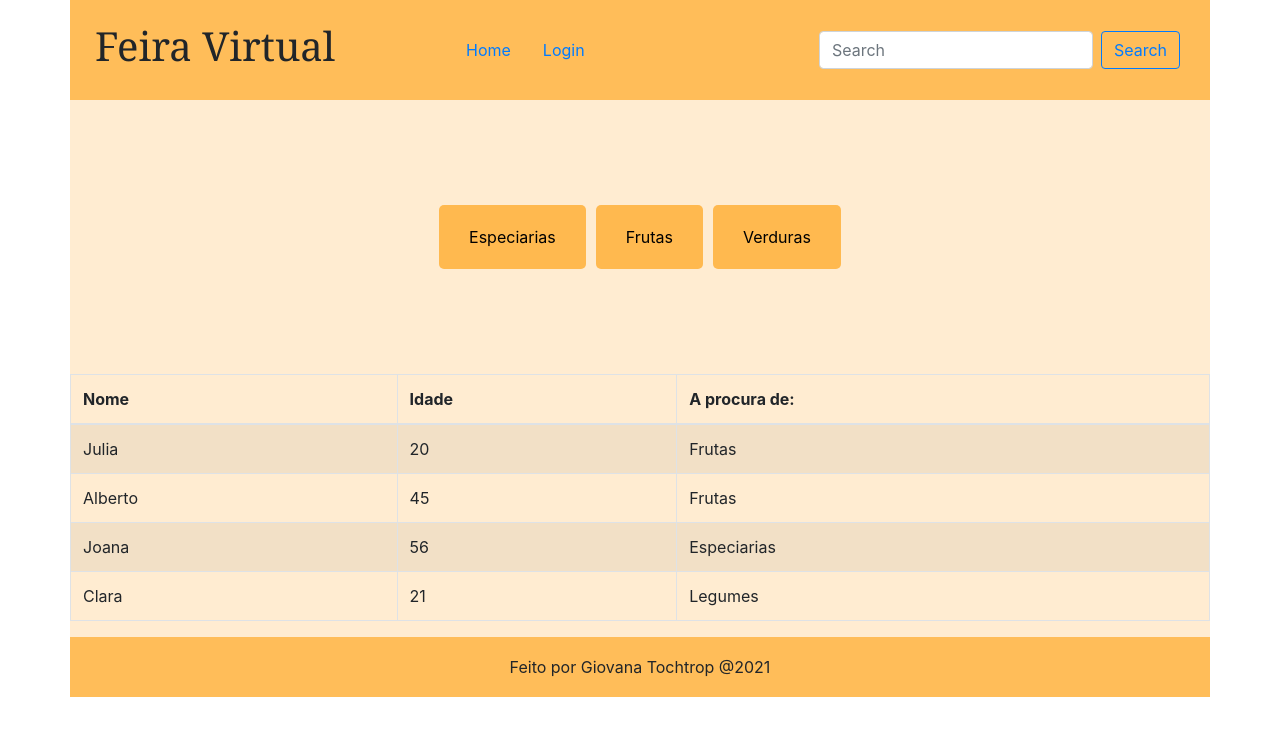
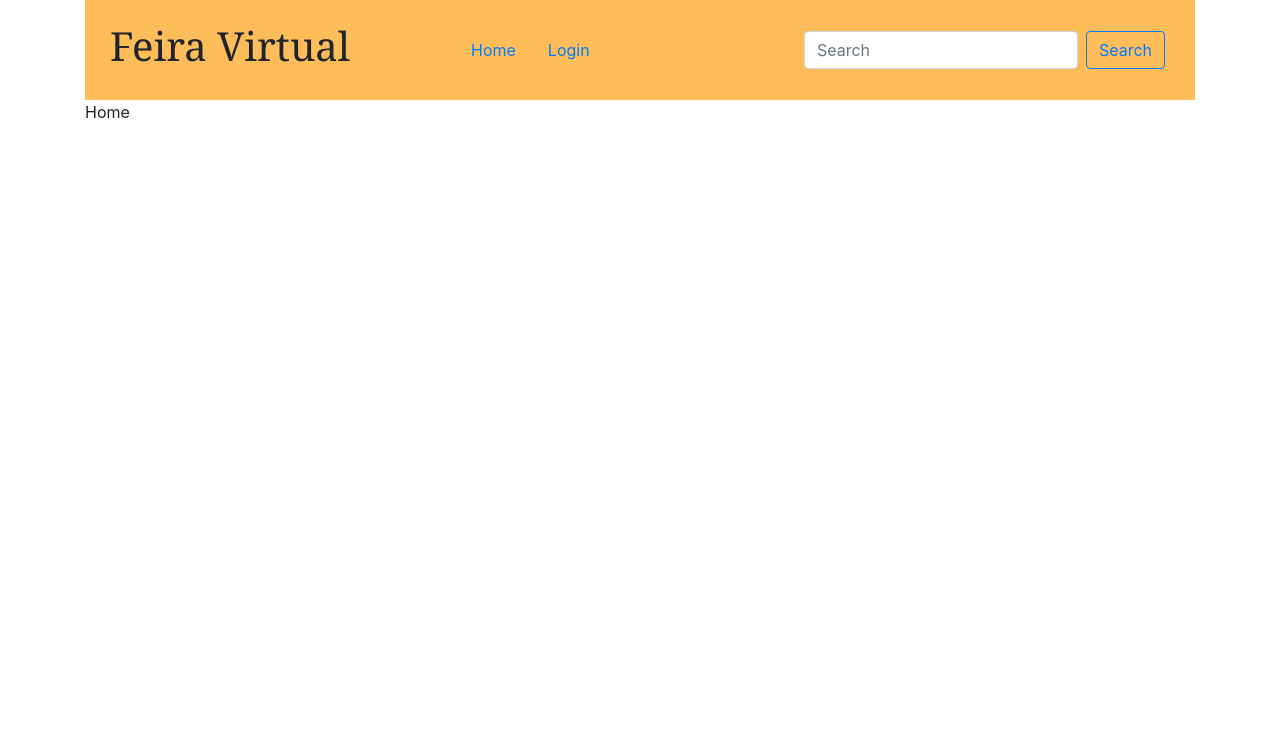
Before and after one commit to giovana-tochtrop06/feira-app, a React (Create React App) app: page / in a window 1280 px wide. Shown: the top 736 px of the page. Built offline with nearby package versions, Linux system fonts and the light colour scheme.

Commit message:
Adicionar Roteador

```diff
--- a/package.json
+++ b/package.json
@@ -10,6 +10,7 @@
     "react": "^17.0.1",
     "react-bootstrap": "^1.5.1",
     "react-dom": "^17.0.1",
+    "react-router-dom": "^5.2.0",
     "react-scripts": "4.0.3",
     "web-vitals": "^1.0.1"
   },
--- a/src/App.js
+++ b/src/App.js
@@ -1,47 +1,31 @@
-//LIB EXTERNA
 import React from 'react';
-import { Container, Row, Col } from 'react-bootstrap';
+import { BrowserRouter as Router, Switch, Route } from "react-router-dom";
+import Home from './pages/home/Home'
+import AboutUs from "./pages/aboutUs/AboutUs";
 
-//IMPORTS INTERNOS
 import './app.css';
-import Header from './components/header/Header';
-import Footer from './components/footer/Footer';
-import GiButton from './components/gibutton/GiButton';
-import Separator from './components/separator/Separator';
-import Sum from './components/sum/Sum';
-import Title from './components/tiltle/Title';
-import Table from './components/table/Table';
-import For from './components/for/For';
+import Header from "./components/header/Header";
+import { Container } from "react-bootstrap";
+import Login from "./pages/login/Login";
 
 const App = () => {
   return (
-    <Container className="backcontainer">
-      <Header />
-
-      <Col>
-        <Row className="fruts">
-          <GiButton type="green"> Especiarias </GiButton>
-          <GiButton type="red"> Frutas </GiButton>
-          <GiButton type="yellow"> Verduras </GiButton>
-        </Row>
-      </Col>
-
-      <Separator/>
-
-      <For/>
-
-      {/* <Title type="primary">Este é um exemplo de primary</Title>
-      <Title type="secondary">Este é um exemplo de secondary</Title>
-      <Title type="normal">Este é um exemplo de normal</Title>
-
-      <Sum number1={1} number2={5}/> */}
-
-      <Footer/>
-
-      {/* <Footer footerColor="blue" footerTextColor="white"> Opa, boa tarde!</Footer>
-      <Footer footerColor="purple" footerTextColor="black" showRights> Opa, boa tarde!</Footer> */}
-
-    </Container>
+    <Router>
+      <Switch>
+        <Container>
+          <Header />
+          <Route path="/" exact>
+            <Home />
+          </Route>
+          <Route path="/sobre">
+            <AboutUs />
+          </Route>
+          <Route path="/login">
+            <Login />
+          </Route>
+        </Container>
+      </Switch>
+    </Router>
   );
 }
 
--- a/src/components/header/Header.jsx
+++ b/src/components/header/Header.jsx
@@ -1,20 +1,23 @@
 import React from 'react';
 import { Button, Row, Col, Form, FormControl, Nav } from 'react-bootstrap';
-
+import { Link } from 'react-router-dom';
 import './header.css';
 
 const Header = () => {
   return(
     <Row className="header">
-
       <Col sm={4}>
         <h1 className="logo">Feira Virtual</h1>
       </Col>
 
       <Col sm={8} className="row">
         <Nav className="mr-auto">
-          <Nav.Link href="#home">Home</Nav.Link>
-          <Nav.Link href="#features">Login</Nav.Link>
+          <Link to="/">
+            <Nav.Link href="#home">Home</Nav.Link>
+          </Link>
+          <Link to="/login">
+            <Nav.Link href="#login">Login</Nav.Link>
+          </Link>
         </Nav>
         <Form inline>
           <FormControl type="text" placeholder="Search" className="mr-sm-2" />
--- /dev/null
+++ b/src/pages/aboutUs/AboutUs.jsx
@@ -0,0 +1,11 @@
+import React from 'react';
+
+const AboutUs = () => {
+  return (
+    <div>
+      Sobre nós
+    </div>
+  );
+};
+
+export default AboutUs;
--- /dev/null
+++ b/src/pages/home/Home.jsx
@@ -0,0 +1,11 @@
+import React from 'react';
+
+const Home = () => {
+  return (
+    <div>
+      Home
+    </div>
+  );
+};
+
+export default Home;
--- /dev/null
+++ b/src/pages/login/Login.jsx
@@ -0,0 +1,11 @@
+import React from 'react';
+
+const Login = () => {
+  return (
+    <div>
+      Login
+    </div>
+  );
+};
+
+export default Login;
```
Also changed, not shown: 1 other file (tests, documents, lock files or other folders).
